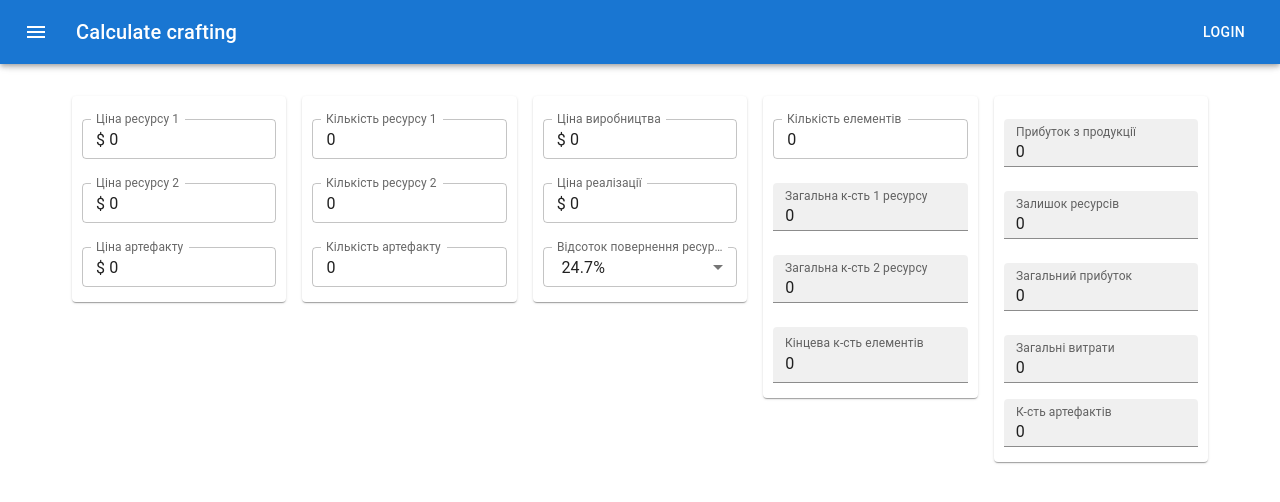
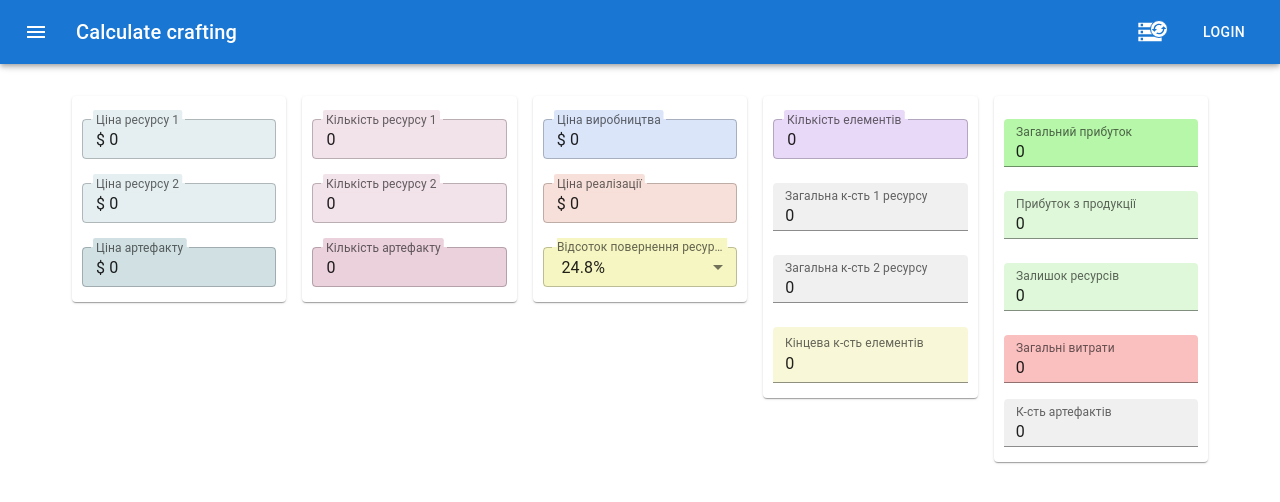
Before and after one commit to Oleksii-Martynenko-hub/craft-calculate, a React (Create React App) app: page / in a window 1280 px wide. Shown: the top 502 px of the page. Built offline with nearby package versions, Linux system fonts and the light colour scheme.

Commit message:
Fixed calculating factory expenses, add data reset button, add styles

```diff
--- a/src/components/Main.tsx
+++ b/src/components/Main.tsx
@@ -19,8 +19,12 @@ import {
   Toolbar,
   Typography,
 } from '@mui/material';
-import AddCircleRoundedIcon from '@mui/icons-material/AddCircleRounded';
-import MenuIcon from '@mui/icons-material/Menu';
+import {
+  AddCircleRounded as AddCircleRoundedIcon,
+  Menu as MenuIcon,
+  Cached as CachedIcon,
+  Storage as StorageIcon,
+} from '@mui/icons-material';
 import NumberFormat, { NumberFormatProps, NumberFormatValues } from 'react-number-format';
 
 import HideOnScroll from './HideOnScroll'
@@ -51,8 +55,8 @@ const initData: Data = {
   artifact: { price: 0, amount: 0 },
   factoryPrice: 0,
   realizationPrice: 0,
-  returnPercent: 24.7,
-  returnPercentList: [24.7, 36.7, 42.8],
+  returnPercent: 24.8,
+  returnPercentList: [24.8],
   initialAmountItems: 0,
 }
 
@@ -66,6 +70,12 @@ const numberFormatProps: NumberFormatProps<TextFieldProps> = {
   allowLeadingZeros: false,
   allowEmptyFormatting: true,
   fullWidth: true,
+}
+
+const labelStyles = {
+  borderRadius: "3px",
+  padding: "1px 4px",
+  marginLeft: "-3px",
 }
 
 const Main = () => {
@@ -127,7 +137,7 @@ const Main = () => {
   function calculateGeneralExpenses () {
     return (resourcesExpenses * (initialAmountItems || 0))
       + ((artifact.price || 0) * (artifact.amount || 0) * Math.floor(finiteAmountItems))
-      + (finiteAmountItems * (factoryPrice || 0));
+      + (Math.floor(finiteAmountItems) * (factoryPrice || 0));
   }
 
   function calculateFiniteAmountItems () {
@@ -167,6 +177,8 @@ const Main = () => {
     }
   }
 
+  const onClickResetData = () => setLocalData(initData);
+
   return (
     <React.Fragment>
       <CssBaseline />
@@ -187,6 +199,30 @@ const Main = () => {
             <Typography variant="h6" component="div" sx={{ flexGrow: 1 }}>
               Calculate crafting
             </Typography>
+
+            <IconButton
+              size="large"
+              edge="start"
+              color="inherit"
+              aria-label="menu"
+              sx={{ mr: 2 }}
+            >
+              <CachedIcon
+                sx={{
+                  position: "absolute",
+                  top: "14px",
+                  left: "26px",
+                  borderRadius: "50%",
+                  color: "#1976d2",
+                  background: "white",
+                  border: "1px solid",
+                  fontSize: "18px"
+                }}
+                onClick={onClickResetData}
+              />
+
+              <StorageIcon sx={{ fontSize: "28px" }} />
+            </IconButton>
 
             <Button color="inherit">Login</Button>
           </Toolbar>
@@ -213,6 +249,17 @@ const Main = () => {
                   key={`resources[${i}].price`}
                   value={resource.price}
                   onValueChange={({ floatValue }) => onChangeResourcesHandler({ price: floatValue }, i)}
+                  InputLabelProps={{
+                    sx: {
+                      ...labelStyles,
+                      backgroundColor: "#e5eef0",
+                    },
+                  }}
+                  InputProps={{
+                    sx: {
+                      backgroundColor: "#e5eef0",
+                    },
+                  }}
                 />
               ))}
 
@@ -223,6 +270,17 @@ const Main = () => {
                 label="Ціна артефакту"
                 value={artifact.price}
                 onValueChange={({ floatValue }) => onChangeArtifactHandler({ price: floatValue })}
+                InputLabelProps={{
+                  sx: {
+                    ...labelStyles,
+                    backgroundColor: "#d0e0e3",
+                  },
+                }}
+                InputProps={{
+                  sx: {
+                    backgroundColor: "#d0e0e3",
+                  },
+                }}
               />
             </Item>
           </Grid>
@@ -237,6 +295,17 @@ const Main = () => {
                   key={`resources[${i}].amount`}
                   value={resource.amount}
                   onValueChange={({ floatValue }) => onChangeResourcesHandler({ amount: floatValue }, i)}
+                  InputLabelProps={{
+                    sx: {
+                      ...labelStyles,
+                      backgroundColor: "#f2e2e9",
+                    },
+                  }}
+                  InputProps={{
+                    sx: {
+                      backgroundColor: "#f2e2e9",
+                    },
+                  }}
                 />
               ))}
 
@@ -246,6 +315,17 @@ const Main = () => {
                 label="Кількість артефакту"
                 value={artifact.amount}
                 onValueChange={({ floatValue }) => onChangeArtifactHandler({ amount: floatValue })}
+                InputLabelProps={{
+                  sx: {
+                    ...labelStyles,
+                    backgroundColor: "#ead1dc",
+                  },
+                }}
+                InputProps={{
+                  sx: {
+                    backgroundColor: "#ead1dc",
+                  },
+                }}
               />
             </Item>
           </Grid>
@@ -259,6 +339,17 @@ const Main = () => {
                 label="Ціна виробництва"
                 value={factoryPrice}
                 onValueChange={onChangeHandler(setFactoryPrice)}
+                InputLabelProps={{
+                  sx: {
+                    ...labelStyles,
+                    backgroundColor: "#dae5fa",
+                  },
+                }}
+                InputProps={{
+                  sx: {
+                    backgroundColor: "#dae5fa",
+                  },
+                }}
               />
 
               <NumberFormat
@@ -268,16 +359,36 @@ const Main = () => {
                 label="Ціна реалізації"
                 value={realizationPrice}
                 onValueChange={onChangeHandler(setRealizationPrice)}
+                InputLabelProps={{
+                  sx: {
+                    ...labelStyles,
+                    backgroundColor: "#f7e0d9",
+                  },
+                }}
+                InputProps={{
+                  sx: {
+                    backgroundColor: "#f7e0d9",
+                  },
+                }}
               />
 
               <FormControl fullWidth margin="normal" size="small">
-                <InputLabel id="demo-simple-select-label">Відсоток повернення ресурсів</InputLabel>
+                <InputLabel
+                  id="demo-simple-select-label"
+                  sx={{
+
+                    backgroundColor: "#f6f6c2",
+                  }}
+                >
+                  Відсоток повернення ресурсів
+                </InputLabel>
+
                 <Select
                   labelId="demo-simple-select-label"
                   id="demo-simple-select"
                   label="Відсоток повернення ресурсів"
                   color="success"
-                  sx={{ textAlign: "left" }}
+                  sx={{ textAlign: "left", backgroundColor: "#f6f6c2", }}
                   fullWidth
                   value={returnPercent}
                   onChange={(event) => setReturnPercent(+event.target.value)}
@@ -318,6 +429,9 @@ const Main = () => {
                 variant="filled"
                 InputProps={{
                   readOnly: true,
+                  sx: {
+                    backgroundColor: "#fac0c0",
+                  },
                 }}
                 sx={{ display: { xs: "block", sm: "none"}}}
               />
@@ -342,6 +456,17 @@ const Main = () => {
                 label="Кількість елементів"
                 value={initialAmountItems}
                 onValueChange={onChangeHandler(setInitialAmountItems)}
+                InputLabelProps={{
+                  sx: {
+                    ...labelStyles,
+                    backgroundColor: "#e9d9f8",
+                  },
+                }}
+                InputProps={{
+                  sx: {
+                    backgroundColor: "#e9d9f8",
+                  },
+                }}
               />
 
               {resources.map((resource, i) => (
@@ -366,6 +491,9 @@ const Main = () => {
                 size="medium"
                 InputProps={{
                   readOnly: true,
+                  sx: {
+                    backgroundColor: "#f8f8d9",
+                  },
                 }}
               />
             </Item>
@@ -375,12 +503,29 @@ const Main = () => {
             <Item>
               <NumberFormat
                 { ...numberFormatProps }
+                label="Загальний прибуток"
+                value={profit + resourcesProfit}
+                allowNegative
+                variant="filled"
+                InputProps={{
+                  readOnly: true,
+                  sx: {
+                    backgroundColor: "#b7f7aa",
+                  },
+                }}
+              />
+
+              <NumberFormat
+                { ...numberFormatProps }
                 label="Прибуток з продукції"
                 value={profit}
                 allowNegative
                 variant="filled"
                 InputProps={{
                   readOnly: true,
+                  sx: {
+                    backgroundColor: "#def8d9",
+                  },
                 }}
               />
 
@@ -392,17 +537,9 @@ const Main = () => {
                 variant="filled"
                 InputProps={{
                   readOnly: true,
-                  }}
-                />
-
-                <NumberFormat
-                  { ...numberFormatProps }
-                  label="Загальний прибуток"
-                  value={profit + resourcesProfit}
-                  allowNegative
-                  variant="filled"
-                  InputProps={{
-                    readOnly: true,
+                  sx: {
+                    backgroundColor: "#def8d9",
+                  },
                 }}
               />
 
@@ -413,6 +550,9 @@ const Main = () => {
                 variant="filled"
                 InputProps={{
                   readOnly: true,
+                  sx: {
+                    backgroundColor: "#fac0c0",
+                  },
                 }}
                 sx={{ display: { xs: "none", sm: "block"}}}
               />
```
Lines whose indentation alone changed are shown as unchanged.
